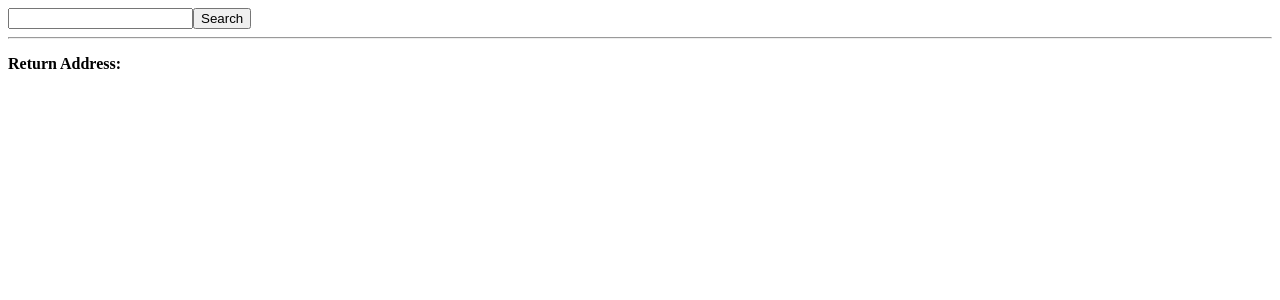
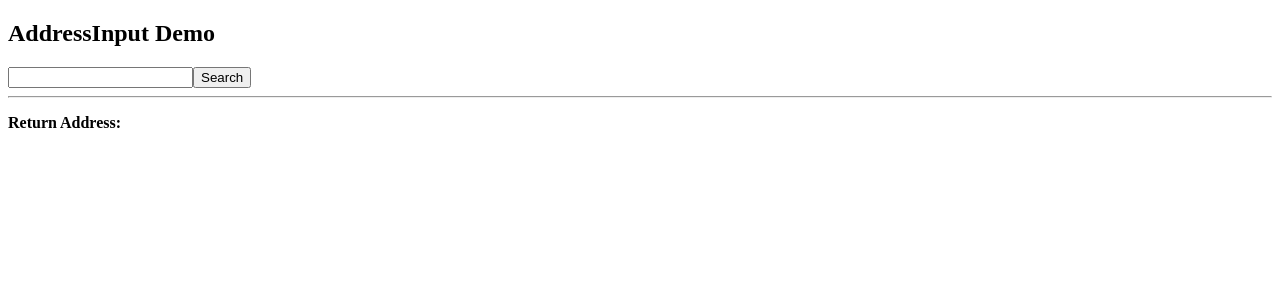
Before and after one commit to jessgusclark/rns-react-components, a React (Create React App) app: page / in a window 1280 px wide. Shown: the top 300 px of the page. Built offline with nearby package versions, Linux system fonts and the light colour scheme.

Commit message:
Create /demos folder and create component that shows demo of basic implementation.

```diff
--- a/src/App.js
+++ b/src/App.js
@@ -1,28 +1,10 @@
-import React, { useState } from 'react';
-import AddressInput from './components/AddressInput';
+import React from 'react';
+import AddressInputDemo from './demos/AddressInput';
 
 function App() {
-  const [address, setAddress] = useState('');
-
-  const callBack = (response) => {
-    if (response.success) {
-      setAddress(response.success);
-    } else {
-      // handle error
-      setAddress(response.error);
-    }
-  };
-
   return (
     <div>
-      <AddressInput
-        callBack={callBack}
-      />
-      <hr />
-      <p>
-        <strong>Return Address:</strong>
-        {address}
-      </p>
+      <AddressInputDemo />
     </div>
   );
 }
--- /dev/null
+++ b/src/demos/AddressInput.js
@@ -0,0 +1,35 @@
+import React, { useState } from 'react';
+import AddressInput from '../components/AddressInput';
+
+function AddressInputDemo() {
+  const [address, setAddress] = useState('');
+  const [error, setError] = useState('');
+
+  const callBack = (response) => {
+    if (response.success) {
+      setAddress(response.success);
+      setError('');
+    } else {
+      // handle error
+      setAddress('');
+      setError(response.error);
+    }
+  };
+
+  return (
+    <div>
+      <h2>AddressInput Demo</h2>
+      <AddressInput
+        callBack={callBack}
+      />
+      <hr />
+      <p>{error}</p>
+      <p>
+        <strong>Return Address:</strong>
+        {address}
+      </p>
+    </div>
+  );
+}
+
+export default AddressInputDemo;
```
Also changed, not shown: 1 other file (tests, documents, lock files or other folders).
